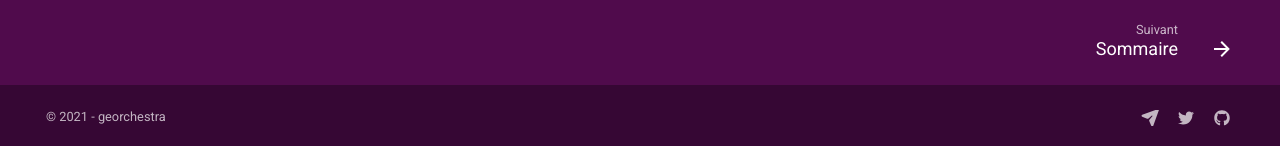
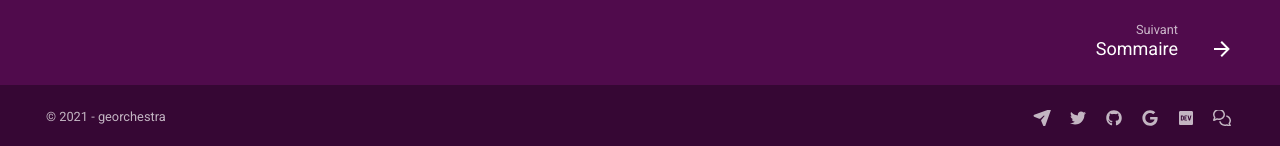
Before and after one commit to georchestra/georchestra_documentation, an MkDocs documentation site: the page built from docs/index.md, in a window 1280 px wide and 1299 px high. Shown: the part 1150-1296 px from the top of the window. Built offline with MkDocs 1.6.1 and Material for MkDocs 9.7.7, drawn with Linux system fonts in a browser that asks for light colours; comment, search, counter and statistics services are not loaded.

Commit message:
updating footer

```diff
--- a/mkdocs.yml
+++ b/mkdocs.yml
@@ -27,6 +27,12 @@ extra:
       link: https://twitter.com/georchestra
     - icon: fontawesome/brands/github
       link: https://github.com/georchestra
+    - icon: fontawesome/brands/google
+      link: https://groups.google.com/g/georchestra?hl=en
+    - icon: fontawesome/brands/dev
+      link: https://groups.google.com/group/georchestra-dev?hl=fr
+    - icon: fontawesome/regular/comments
+      link: https://kiwiirc.com/client/irc.libera.chat/georchestra
 copyright: '© 2021 - georchestra'
 
 extra_css:
```
